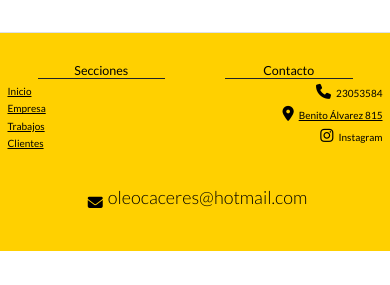
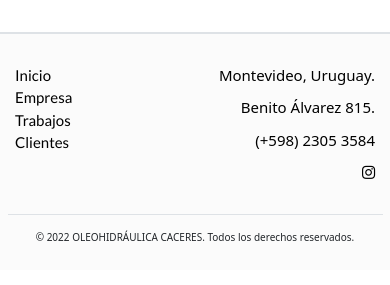
Before and after one commit to LautaroZapata/OLEOCACERES, a website: page index.html in a window 390 px wide. Shown: the part 9698-9983 px from the top of the page. Before the commit the page ends 9949 px from the top, so only its background shows below. Drawn offline with nearby package versions, Linux system fonts and the light colour scheme.

Commit message:
oleocaceres finished responsive

```diff
--- a/index.html
+++ b/index.html
@@ -141,7 +141,14 @@
 
                 <div class="trabajo1TextContainer my-lg-5">
                     <p class="pText trabajo1Text">
-                        Lorem ipsum dolor, sit amet consectetur adipisicing elit. Architecto enim repellat voluptatum molestiae ipsa nulla sint sit unde obcaecati est, dolore facere aperiam! Ducimus animi repudiandae, ab rerum perspiciatis eos fuga vitae dolor doloremque facere dolores accusamus aperiam quasi quae ex laborum ipsam, molestiae est eum nostrum in officia quas quibusdam labore! Voluptatum dignissimos voluptas fugiat ipsa laboriosam et! Repudiandae magnam expedita in? Quidem dignissimos consequuntur facere qui sunt ab dolores molestiae? Accusantium quas nesciunt debitis vel quasi, iste quis cum at. Hic aliquid nam porro maiores necessitatibus, asperiores officia, corrupti ab vel ducimus deserunt explicabo est quo tenetur nostrum.
+                        Lorem ipsum dolor, sit amet consectetur adipisicing elit. Architecto enim repellat voluptatum
+                        molestiae ipsa nulla sint sit unde obcaecati est, dolore facere aperiam! Ducimus animi
+                        repudiandae, ab rerum perspiciatis eos fuga vitae dolor doloremque facere dolores accusamus
+                        aperiam quasi quae ex laborum ipsam, molestiae est eum nostrum in officia quas quibusdam labore!
+                        Voluptatum dignissimos voluptas fugiat ipsa laboriosam et! Repudiandae magnam expedita in?
+                        Quidem dignissimos consequuntur facere qui sunt ab dolores molestiae? Accusantium quas nesciunt
+                        debitis vel quasi, iste quis cum at. Hic aliquid nam porro maiores necessitatibus, asperiores
+                        officia, corrupti ab vel ducimus deserunt explicabo est quo tenetur nostrum.
                     </p>
                 </div>
             </div>
@@ -160,7 +167,14 @@
 
                 <div class="trabajo1TextContainer my-lg-5">
                     <p class="pText trabajo1Text">
-                        Lorem ipsum dolor, sit amet consectetur adipisicing elit. Architecto enim repellat voluptatum molestiae ipsa nulla sint sit unde obcaecati est, dolore facere aperiam! Ducimus animi repudiandae, ab rerum perspiciatis eos fuga vitae dolor doloremque facere dolores accusamus aperiam quasi quae ex laborum ipsam, molestiae est eum nostrum in officia quas quibusdam labore! Voluptatum dignissimos voluptas fugiat ipsa laboriosam et! Repudiandae magnam expedita in? Quidem dignissimos consequuntur facere qui sunt ab dolores molestiae? Accusantium quas nesciunt debitis vel quasi, iste quis cum at. Hic aliquid nam porro maiores necessitatibus, asperiores officia, corrupti ab vel ducimus deserunt explicabo est quo tenetur nostrum.
+                        Lorem ipsum dolor, sit amet consectetur adipisicing elit. Architecto enim repellat voluptatum
+                        molestiae ipsa nulla sint sit unde obcaecati est, dolore facere aperiam! Ducimus animi
+                        repudiandae, ab rerum perspiciatis eos fuga vitae dolor doloremque facere dolores accusamus
+                        aperiam quasi quae ex laborum ipsam, molestiae est eum nostrum in officia quas quibusdam labore!
+                        Voluptatum dignissimos voluptas fugiat ipsa laboriosam et! Repudiandae magnam expedita in?
+                        Quidem dignissimos consequuntur facere qui sunt ab dolores molestiae? Accusantium quas nesciunt
+                        debitis vel quasi, iste quis cum at. Hic aliquid nam porro maiores necessitatibus, asperiores
+                        officia, corrupti ab vel ducimus deserunt explicabo est quo tenetur nostrum.
                     </p>
                 </div>
             </div>
@@ -179,7 +193,14 @@
 
                 <div class="trabajo1TextContainer my-lg-5">
                     <p class="pText trabajo1Text">
-                        Lorem ipsum dolor, sit amet consectetur adipisicing elit. Architecto enim repellat voluptatum molestiae ipsa nulla sint sit unde obcaecati est, dolore facere aperiam! Ducimus animi repudiandae, ab rerum perspiciatis eos fuga vitae dolor doloremque facere dolores accusamus aperiam quasi quae ex laborum ipsam, molestiae est eum nostrum in officia quas quibusdam labore! Voluptatum dignissimos voluptas fugiat ipsa laboriosam et! Repudiandae magnam expedita in? Quidem dignissimos consequuntur facere qui sunt ab dolores molestiae? Accusantium quas nesciunt debitis vel quasi, iste quis cum at. Hic aliquid nam porro maiores necessitatibus, asperiores officia, corrupti ab vel ducimus deserunt explicabo est quo tenetur nostrum.
+                        Lorem ipsum dolor, sit amet consectetur adipisicing elit. Architecto enim repellat voluptatum
+                        molestiae ipsa nulla sint sit unde obcaecati est, dolore facere aperiam! Ducimus animi
+                        repudiandae, ab rerum perspiciatis eos fuga vitae dolor doloremque facere dolores accusamus
+                        aperiam quasi quae ex laborum ipsam, molestiae est eum nostrum in officia quas quibusdam labore!
+                        Voluptatum dignissimos voluptas fugiat ipsa laboriosam et! Repudiandae magnam expedita in?
+                        Quidem dignissimos consequuntur facere qui sunt ab dolores molestiae? Accusantium quas nesciunt
+                        debitis vel quasi, iste quis cum at. Hic aliquid nam porro maiores necessitatibus, asperiores
+                        officia, corrupti ab vel ducimus deserunt explicabo est quo tenetur nostrum.
                     </p>
                 </div>
             </div>
@@ -198,7 +219,14 @@
 
                 <div class="trabajo1TextContainer my-lg-5">
                     <p class="pText trabajo1Text">
-                        Lorem ipsum dolor, sit amet consectetur adipisicing elit. Architecto enim repellat voluptatum molestiae ipsa nulla sint sit unde obcaecati est, dolore facere aperiam! Ducimus animi repudiandae, ab rerum perspiciatis eos fuga vitae dolor doloremque facere dolores accusamus aperiam quasi quae ex laborum ipsam, molestiae est eum nostrum in officia quas quibusdam labore! Voluptatum dignissimos voluptas fugiat ipsa laboriosam et! Repudiandae magnam expedita in? Quidem dignissimos consequuntur facere qui sunt ab dolores molestiae? Accusantium quas nesciunt debitis vel quasi, iste quis cum at. Hic aliquid nam porro maiores necessitatibus, asperiores officia, corrupti ab vel ducimus deserunt explicabo est quo tenetur nostrum.
+                        Lorem ipsum dolor, sit amet consectetur adipisicing elit. Architecto enim repellat voluptatum
+                        molestiae ipsa nulla sint sit unde obcaecati est, dolore facere aperiam! Ducimus animi
+                        repudiandae, ab rerum perspiciatis eos fuga vitae dolor doloremque facere dolores accusamus
+                        aperiam quasi quae ex laborum ipsam, molestiae est eum nostrum in officia quas quibusdam labore!
+                        Voluptatum dignissimos voluptas fugiat ipsa laboriosam et! Repudiandae magnam expedita in?
+                        Quidem dignissimos consequuntur facere qui sunt ab dolores molestiae? Accusantium quas nesciunt
+                        debitis vel quasi, iste quis cum at. Hic aliquid nam porro maiores necessitatibus, asperiores
+                        officia, corrupti ab vel ducimus deserunt explicabo est quo tenetur nostrum.
                     </p>
                 </div>
             </div>
@@ -217,7 +245,15 @@
 
                 <div class="trabajo1TextContainer my-lg-5">
                     <p class="pText trabajo1Text">
-                        Lorem ipsum dolor sit amet consectetur adipisicing elit. Repellendus ex molestiae a, consequuntur doloribus eius minus nostrum provident iure maiores dolorum aperiam mollitia ab laboriosam? Deserunt dolorum officiis quam molestiae officia recusandae qui, tempore possimus dolor nostrum quod nam sint rem, vero cumque deleniti natus atque quisquam eos nobis ducimus accusantium repellat reiciendis iusto. Veritatis consequuntur dolorem fuga repellendus? Esse vitae doloribus sunt, soluta amet corporis nisi ipsa voluptatum debitis nesciunt aperiam distinctio labore dicta facilis quae placeat rem magnam dolores consectetur repellendus numquam quisquam. Aliquid rem at facilis. Labore, mollitia repellendus. Suscipit explicabo nulla fugit incidunt, repellendus nostrum impedit!
+                        Lorem ipsum dolor sit amet consectetur adipisicing elit. Repellendus ex molestiae a,
+                        consequuntur doloribus eius minus nostrum provident iure maiores dolorum aperiam mollitia ab
+                        laboriosam? Deserunt dolorum officiis quam molestiae officia recusandae qui, tempore possimus
+                        dolor nostrum quod nam sint rem, vero cumque deleniti natus atque quisquam eos nobis ducimus
+                        accusantium repellat reiciendis iusto. Veritatis consequuntur dolorem fuga repellendus? Esse
+                        vitae doloribus sunt, soluta amet corporis nisi ipsa voluptatum debitis nesciunt aperiam
+                        distinctio labore dicta facilis quae placeat rem magnam dolores consectetur repellendus numquam
+                        quisquam. Aliquid rem at facilis. Labore, mollitia repellendus. Suscipit explicabo nulla fugit
+                        incidunt, repellendus nostrum impedit!
                     </p>
                 </div>
             </div>
@@ -236,7 +272,14 @@
 
                 <div class="trabajo1TextContainer my-lg-5">
                     <p class="pText trabajo1Text">
-                        Lorem ipsum dolor sit amet consectetur adipisicing elit. Dolorem, quisquam repellendus cum quidem modi enim distinctio accusamus corrupti quos dolore dolores commodi vero impedit natus eos excepturi ab culpa illo rerum dignissimos! Exercitationem cumque rerum molestias ullam earum libero magnam illo placeat, aliquid iste? Perferendis amet officia, iure magni quis voluptas voluptatem cupiditate quas doloribus? Nemo tenetur numquam quidem voluptate illo corporis, provident sequi corrupti quae debitis laborum ex blanditiis illum totam. Explicabo omnis, vero, unde laudantium cupiditate laborum doloribus deleniti quaerat sunt molestiae quos fugit itaque. Quaerat, at qui dignissimos eligendi eaque doloremque, a, iure facere cum sapiente laborum.
+                        Lorem ipsum dolor sit amet consectetur adipisicing elit. Dolorem, quisquam repellendus cum
+                        quidem modi enim distinctio accusamus corrupti quos dolore dolores commodi vero impedit natus
+                        eos excepturi ab culpa illo rerum dignissimos! Exercitationem cumque rerum molestias ullam earum
+                        libero magnam illo placeat, aliquid iste? Perferendis amet officia, iure magni quis voluptas
+                        voluptatem cupiditate quas doloribus? Nemo tenetur numquam quidem voluptate illo corporis,
+                        provident sequi corrupti quae debitis laborum ex blanditiis illum totam. Explicabo omnis, vero,
+                        unde laudantium cupiditate laborum doloribus deleniti quaerat sunt molestiae quos fugit itaque.
+                        Quaerat, at qui dignissimos eligendi eaque doloremque, a, iure facere cum sapiente laborum.
                     </p>
                 </div>
             </div>
@@ -271,35 +314,32 @@
     </main>
     <div class="container text-center border-top border-5">
         <h3 class="subtitles my-5">UBICACIÓN</h3>
-        <iframe class="justify-content-center container" src="https://www.google.com/maps/embed?pb=!1m18!1m12!1m3!1d3274.581479460541!2d-56.2132238840928!3d-34.84161388039842!2m3!1f0!2f0!3f0!3m2!1i1024!2i768!4f13.1!3m3!1m2!1s0x95a1d52e5b2867fb%3A0x35a367bf544cf159!2sCalle%20Benito%20Alvarez%20815%2C%2012900%20Montevideo%2C%20Departamento%20de%20Montevideo!5e0!3m2!1ses-419!2suy!4v1642876334783!5m2!1ses-419!2suy" width="600" height="450" style="border:0;" allowfullscreen="" loading="lazy"></iframe>
+        <iframe class="justify-content-center container"
+            src="https://www.google.com/maps/embed?pb=!1m18!1m12!1m3!1d3274.581479460541!2d-56.2132238840928!3d-34.84161388039842!2m3!1f0!2f0!3f0!3m2!1i1024!2i768!4f13.1!3m3!1m2!1s0x95a1d52e5b2867fb%3A0x35a367bf544cf159!2sCalle%20Benito%20Alvarez%20815%2C%2012900%20Montevideo%2C%20Departamento%20de%20Montevideo!5e0!3m2!1ses-419!2suy!4v1642876334783!5m2!1ses-419!2suy"
+            width="600" height="450" style="border:0;" allowfullscreen="" loading="lazy"></iframe>
     </div>
 
+    <footer class="mt-5 container-fluid border-top border-2">
+        <div class="container my-5 d-flex">
+            <div class="col-6">
+                <ul class="nav flex-column iFooter d-inline-block footerText">
+                    <li class="nav-item "><a href="#Inicio" class="nav-link p-0 noDecoration">Inicio</a></li>
+                    <li class="nav-item"><a href="#Empresa" class="nav-link p-0 noDecoration">Empresa</a></li>
+                    <li class="nav-item"><a href="#Trabajos" class="nav-link p-0 noDecoration">Trabajos</a></li>
+                    <li class="nav-item"><a href="#Clientes" class="nav-link p-0 noDecoration">Clientes</a></li>
+                </ul>
+            </div>
 
-    <footer class=" d-flex justify-content-evenly flex-wrap pt-5 mt-5 border-top text-center align-items-top footerText container ">
-
-        <div class="col-6">
-            <h5 class="border-bottom border-dark footerTitles d-flex align-top justify-content-center mx-5">Secciones</h5>
-            <ul class="nav flex-column text-start">
-                <li class="mb-1"><a href="#Inicio" class="p-0 noDecoration">Inicio</a></li>
-                <li class="mb-1"><a href="#Empresa" class="p-0 noDecoration">Empresa</a></li>
-                <li class="mb-1"><a href="#Trabajos" class="p-0 noDecoration">Trabajos</a></li>
-                <li class="mb-1"><a href="#Clientes" class="p-0 noDecoration">Clientes</a></li>
-            </ul>
+            <div class="col-6 text-end">
+                <p class="iFooter">Montevideo, Uruguay.</p>
+                <p class="iFooter">Benito Álvarez 815.</p>
+                <p class="iFooter">(+598) 2305 3584</p>
+                <a href="www.instagram.com/oleocaceres" class="noDecoration iFooter"><i class="fab fa-instagram noDecoration"></i></a>
+            </div>
         </div>
 
-        <div class="col-6">
-            <h5 class="border-bottom border-dark footerTitles d-flex align-top justify-content-center mx-5">Contacto</h5>
-            <ul class="nav flex-column text-end">
-                <li class="mb-2"><i class="fas fa-phone mx-2 iFooter"></i>23053584</li>
-                <li class="mb-2"><a href="https://goo.gl/maps/B2izTDZ8gcvDppry6" target="_blank" class="noDecoration"><i class="fas fa-map-marker-alt mx-2 iFooter"></i>Benito Álvarez 815</a></li>
-                <li class="mb-2">
-                    <a href="https://www.instagram.com/oleocaceres/" target="_blank" class="footerText text-end link-dark text-decoration-none text-center">
-                    <i class="fab fa-instagram iFooter mx-2"></i>Instagram</a>
-                </li>
-            </ul>
-        </div>
-        <div class="container d-flex my-5 text-center justify-content-center align-items-center">
-            <i class="fas fa-envelope mx-2 iFooter"></i><p class="pText">oleocaceres@hotmail.com</p>
+        <div class=" container d-flex justify-content-center py-4 my-4 border-top">
+            <p>© 2022 OLEOHIDRÁULICA CACERES. Todos los derechos reservados.</p>
         </div>
     </footer>
 </body>
--- a/scss/_footer_Mobile.scss
+++ b/scss/_footer_Mobile.scss
@@ -1,7 +1,6 @@
 footer {
-    background-color: $amarillo;
+    background-color: #fbfbfb;
 }
-
 .footerText {
     font-family: Lato;
     font-weight: 500;
@@ -10,7 +9,6 @@
 }
 
 .noDecoration {
-
     color: black;
 }
 
@@ -18,3 +16,9 @@
     font-size: 1.5rem;
     color: black;
 }
+
+.noDecoration:hover {
+    color: $amarillo;
+    transform: scale(1.1);
+    transition: all 1s;
+}
```
Also changed, not shown: scss/_desktop.scss (+6 -1 lines), css/styles.css.
